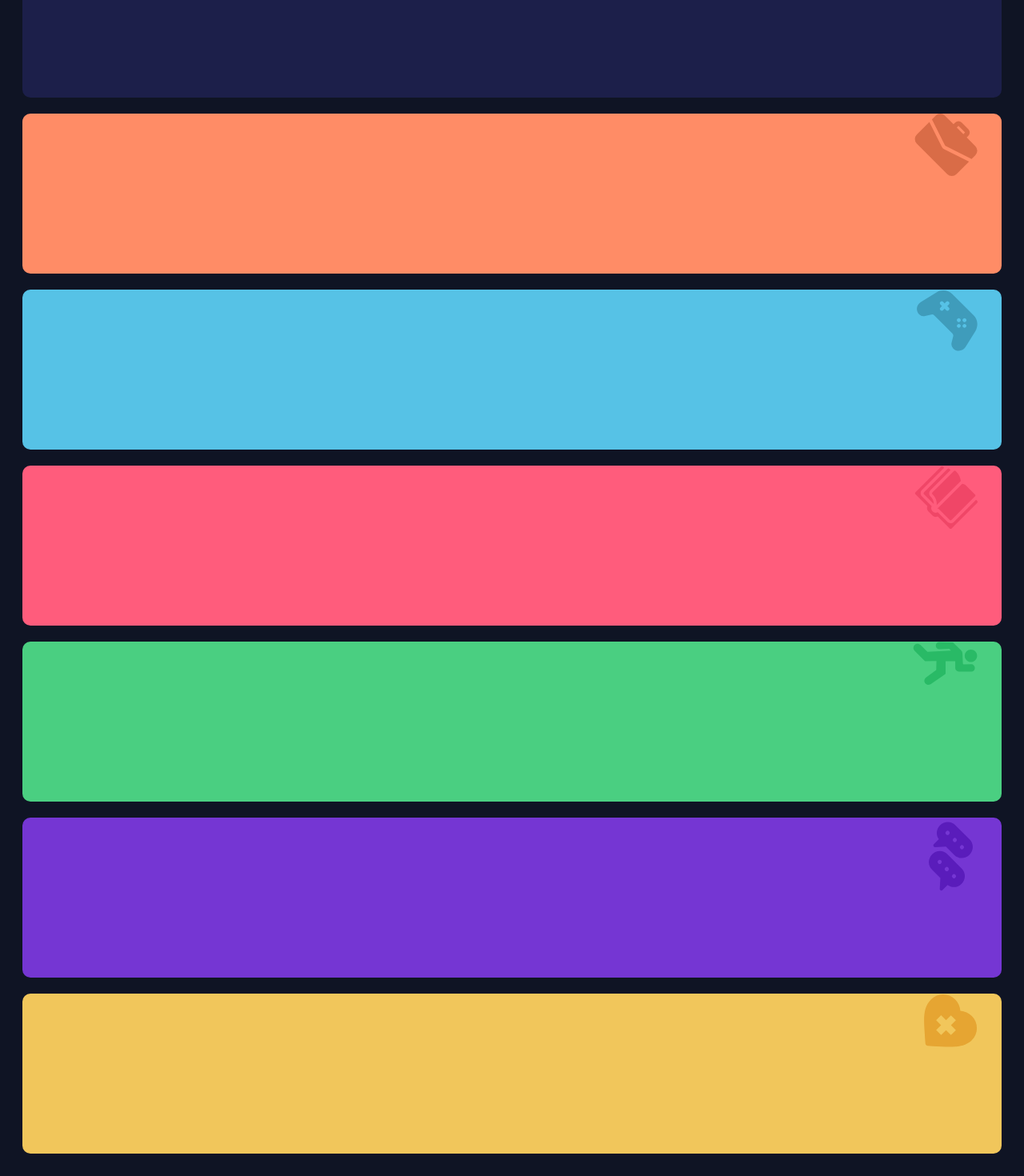
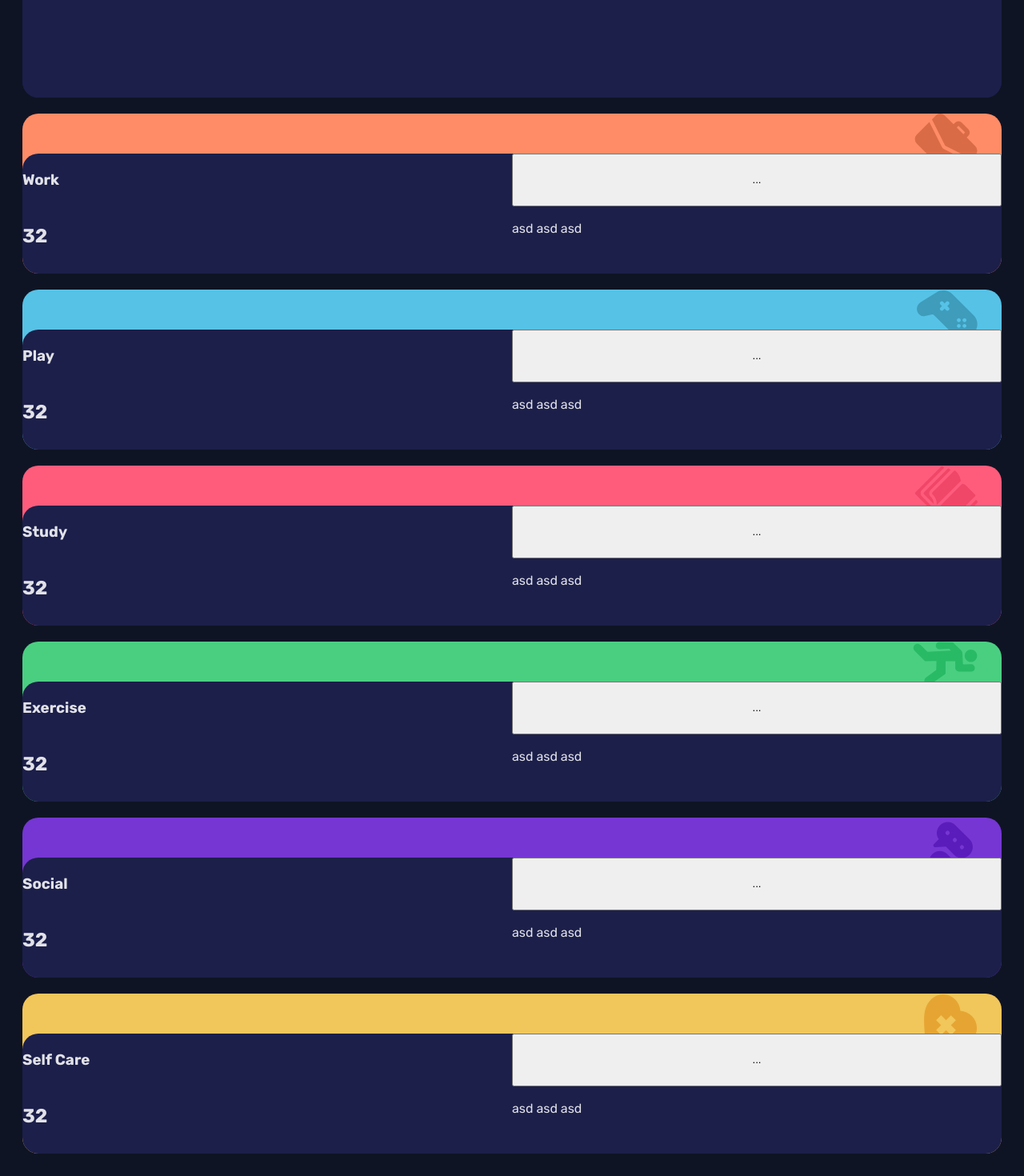
Before and after one commit to Nahuel-circulo/FEM-timetrakgin-dashboard, a React (Vite) app: page / in a window 1280 px wide. Shown: the part 106-1576 px from the top of the page at 80% size. Built offline with nearby package versions, Linux system fonts and the light colour scheme.

Commit message:
refactoring code

```diff
--- a/src/App.tsx
+++ b/src/App.tsx
@@ -1,11 +1,59 @@
 import exerciseIcon from './assets/icon-exercise.svg';
 import playIcon from './assets/icon-play.svg';
-import selfCareIcon from './assets/icon-self-care.svg';
+import selfcareIcon from './assets/icon-self-care.svg';
 import socialIcon from './assets/icon-social.svg';
 import studyIcon from './assets/icon-study.svg';
 import workIcon from './assets/icon-work.svg';
 
+import data from './data/data.js';
+interface dashboardData {
+  title: string,
+  timesframe: {
+    dayly: {
+      current: number
+      previus: number
+    },
+    weekly: {
+      current: number
+      previus: number
+    },
+    monthly: {
+      current: number
+      previus: number
+    },
+  }
+}
+
 function App() {
+
+  const iconReturn = (word: string) => {
+
+    switch (word) {
+      case 'Work':
+        return workIcon
+
+      case 'Study':
+        return studyIcon
+
+      case 'Play':
+        return playIcon
+
+      case 'Exercise':
+        return exerciseIcon
+
+      case 'Social':
+        return socialIcon
+
+      case 'Self Care':
+        return selfcareIcon
+
+
+      default:
+        return workIcon
+
+    }
+  }
+
 
   return (
     <main>
@@ -16,57 +64,32 @@ function App() {
           <div className="card-body"></div>
         </div>
 
-        <div className="card" id="work-card">
-          <img src={workIcon} alt="work-icon" />
-          <div className="card-body">
+        {
+          data.map((item: dashboardData) => (
 
 
-          </div>
-        </div>
 
-        <div className="card" id="play-card">
-          <img src={playIcon} alt="play-icon" />
-          <div className="card-body">
+            <div className="card" id={`${item.title.replace(/\s+/g, '').toLowerCase()}-card`}>
+              <img src={iconReturn(item.title)} alt="work-icon" />
+              <div className="card-body">
+                <h3>{item.title}</h3> <button>...</button>
+                <h2>32</h2> <p>asd asd asd</p>
+
+              </div>
+            </div>
+          )
+
+          )
+        }
 
 
-          </div>
-        </div>
-
-        <div className="card" id="study-card">
-          <img src={studyIcon} alt="study-icon" />
-          <div className="card-body">
-
-
-          </div>
-        </div>
-
-        <div className="card" id="exercise-card">
-          <img src={exerciseIcon} alt="exercise-icon" />
-          <div className="card-body">
-
-
-          </div>
-        </div>
-
-        <div className="card" id="social-card">
-          <img src={socialIcon} alt="social-icon" />
-          <div className="card-body">
-
-
-          </div>
-        </div>
-
-        <div className="card" id="self-care-card">
-          <img src={selfCareIcon} alt="self-care-icon" />
-          <div className="card-body">
-
-
-          </div>
-        </div>
 
       </div>
     </main>
   )
 }
 
+
+
+
 export default App
--- /dev/null
+++ b/src/data/data.js
@@ -0,0 +1,106 @@
+const data = [
+  {
+    title: "Work",
+    timeframes: {
+      daily: {
+        current: 5,
+        previous: 7,
+      },
+      weekly: {
+        current: 32,
+        previous: 36,
+      },
+      monthly: {
+        current: 103,
+        previous: 128,
+      },
+    },
+  },
+  {
+    title: "Play",
+    timeframes: {
+      daily: {
+        current: 1,
+        previous: 2,
+      },
+      weekly: {
+        current: 10,
+        previous: 8,
+      },
+      monthly: {
+        current: 23,
+        previous: 29,
+      },
+    },
+  },
+  {
+    title: "Study",
+    timeframes: {
+      daily: {
+        current: 0,
+        previous: 1,
+      },
+      weekly: {
+        current: 4,
+        previous: 7,
+      },
+      monthly: {
+        current: 13,
+        previous: 19,
+      },
+    },
+  },
+  {
+    title: "Exercise",
+    timeframes: {
+      daily: {
+        current: 1,
+        previous: 1,
+      },
+      weekly: {
+        current: 4,
+        previous: 5,
+      },
+      monthly: {
+        current: 11,
+        previous: 18,
+      },
+    },
+  },
+  {
+    title: "Social",
+    timeframes: {
+      daily: {
+        current: 1,
+        previous: 3,
+      },
+      weekly: {
+        current: 5,
+        previous: 10,
+      },
+      monthly: {
+        current: 21,
+        previous: 23,
+      },
+    },
+  },
+  {
+    title: "Self Care",
+    timeframes: {
+      daily: {
+        current: 0,
+        previous: 1,
+      },
+      weekly: {
+        current: 2,
+        previous: 2,
+      },
+      monthly: {
+        current: 7,
+        previous: 11,
+      },
+    },
+  },
+];
+
+export default data;
--- a/src/index.css
+++ b/src/index.css
@@ -51,9 +51,11 @@
 .card {
   background-color: var(--Dark-blue);
   position: relative;
-  border-radius: 10px;
+  border-radius: 20px;
   height: 200px;
   overflow: hidden;
+  display: grid;
+  grid-template-rows: 50px auto;
 }
 
 .card img {
@@ -61,6 +63,16 @@
   top: 0px;
   right: 30px;
 
+}
+
+.card-body{
+  grid-row: 2;
+  background-color: var(--Dark-blue);
+  border-radius: 20px 20px 0px 0px;
+  z-index: 200;
+  display: grid;
+  grid-template-rows: 1fr 2fr;
+  grid-template-columns: 1fr 1fr;
 }
 
 /* #profile-card{
@@ -86,6 +98,6 @@
   background-color: var(--Violet);
 }
 
-#self-care-card {
+#selfcare-card {
   background-color: var(--Soft-orange);
 }
```
